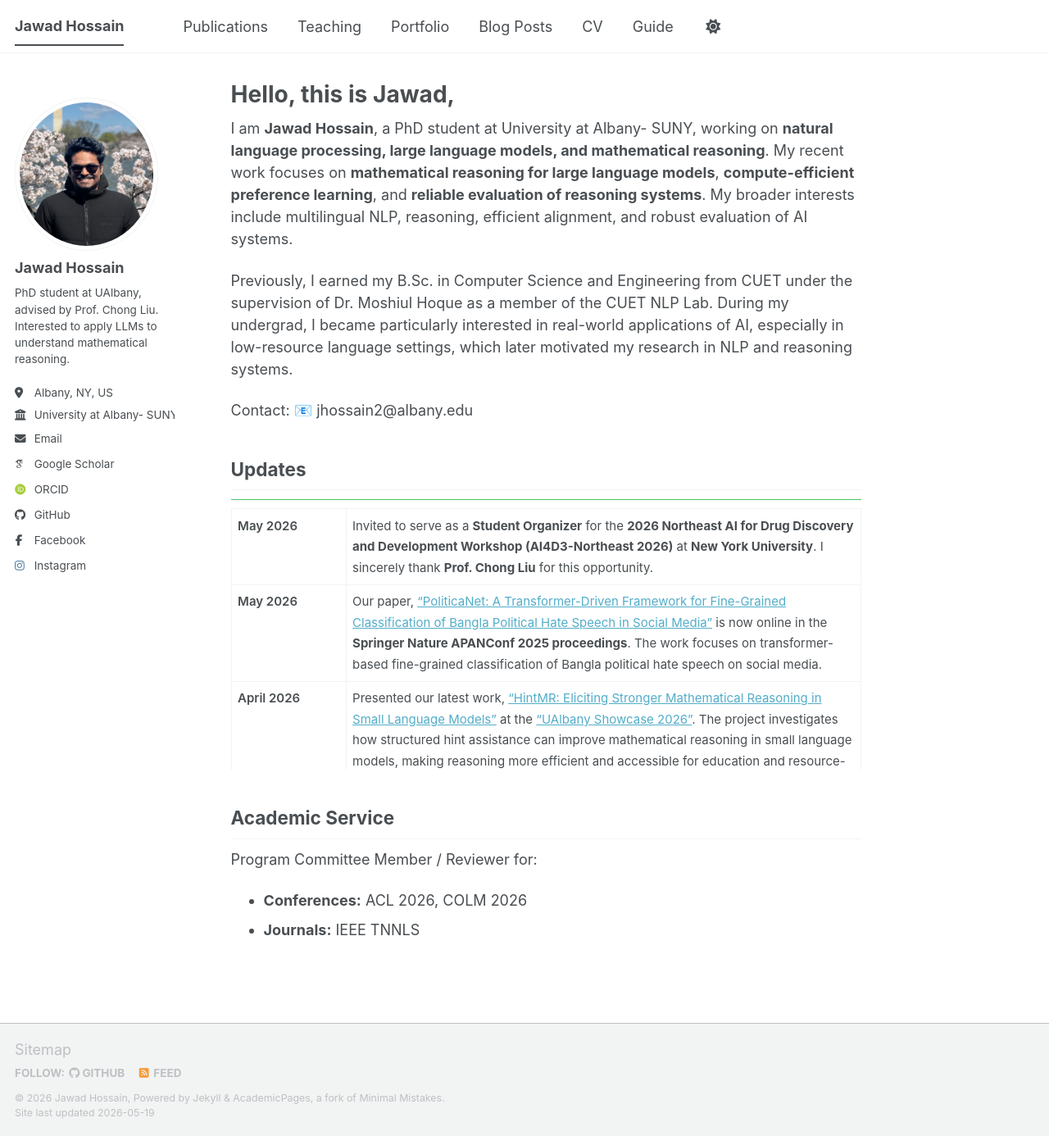
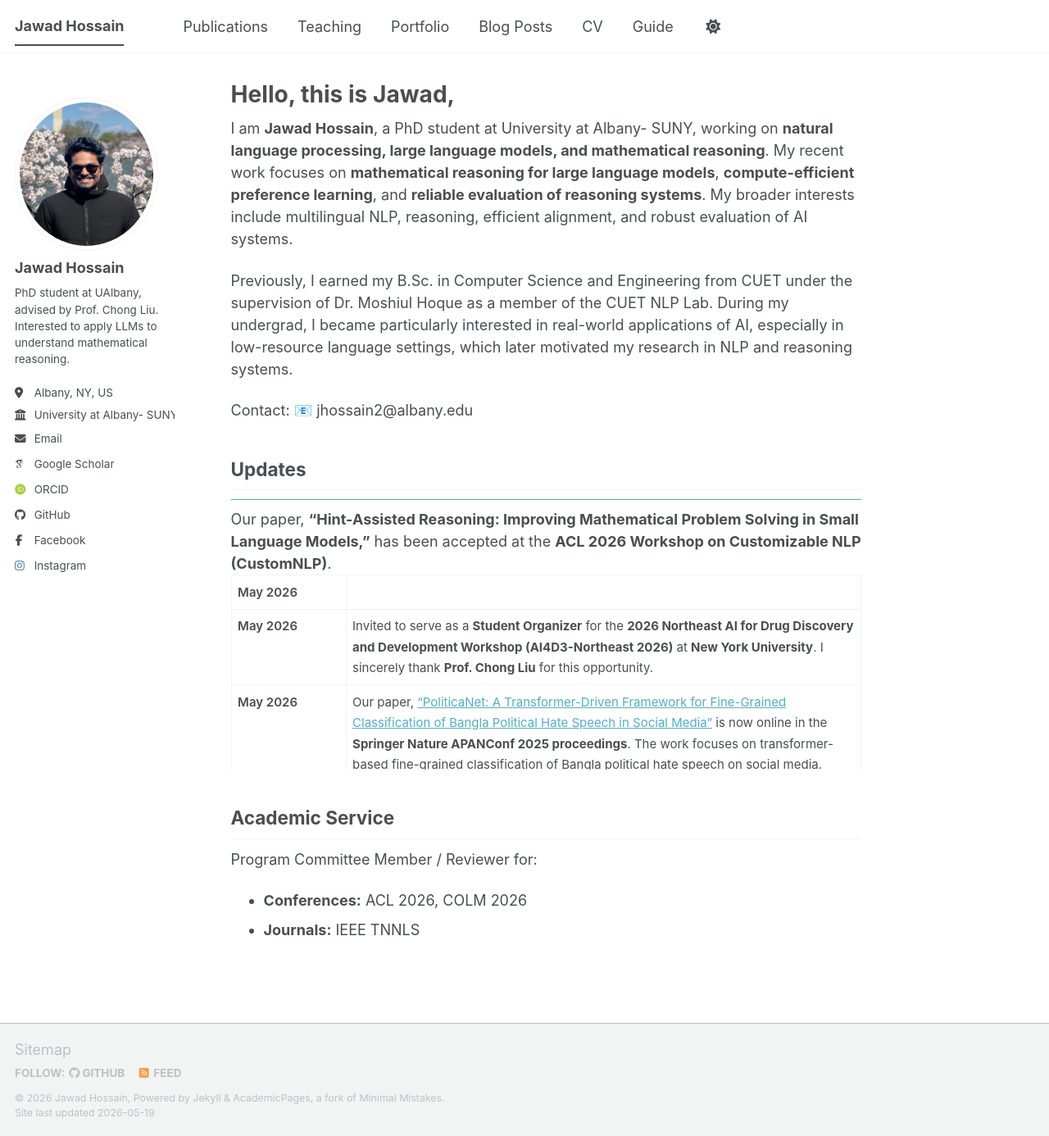
Before and after one commit to Jawad039/jawad039.github.io, a Jekyll site: the page built from _pages/about.md, in a window 1280 px wide and 1386 px high. Shown: the whole window at 82% size. Built offline with Jekyll 4.4.1, drawn with Linux system fonts in a browser that asks for light colours; some web fonts are replaced; a script bundle is joined from its source files by our own code; library files that are not in the unit come from our copies.

Commit message:
Update about.md

```diff
--- a/_pages/about.md
+++ b/_pages/about.md
@@ -14,6 +14,11 @@ Contact: 📧 jhossain2@albany.edu
 <div style="height: 330px; overflow-y: auto; border-top: 1.5px solid #43c463; padding-top: 10px;">
 
 <table style="border-collapse: collapse; font-size: 15px; line-height: 1.7; width:100%;">
+
+<tr style="border-bottom:1px solid rgba(150,150,150,0.15);">
+<td style="color:var(--global-text-color); font-weight:600; width:140px; vertical-align: top;">May 2026</td>
+Our paper, <b>“Hint-Assisted Reasoning: Improving Mathematical Problem Solving in Small Language Models,”</b> has been accepted at the <b>ACL 2026 Workshop on Customizable NLP (CustomNLP)</b>.
+</tr>
 
 <tr style="border-bottom:1px solid rgba(150,150,150,0.15);">
 <td style="color:var(--global-text-color); font-weight:600; width:140px; vertical-align: top;">May 2026</td>
```
